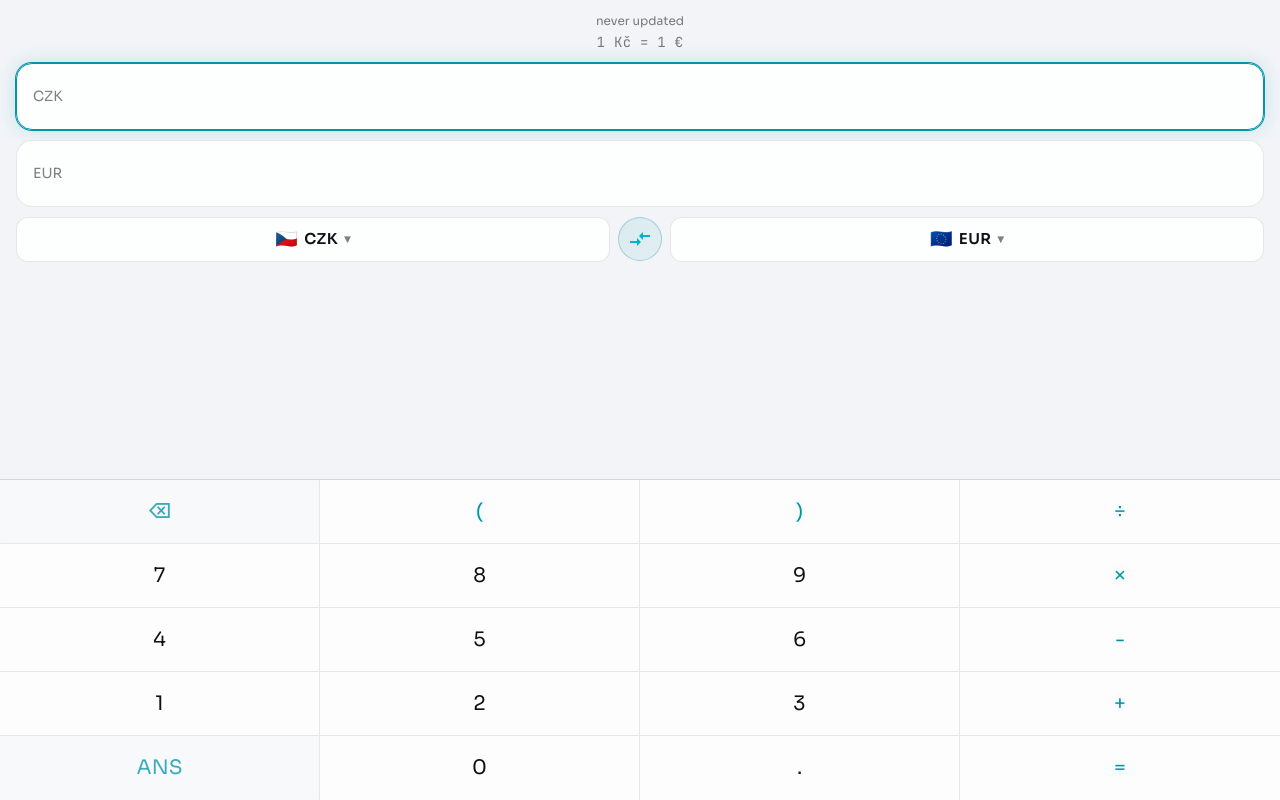
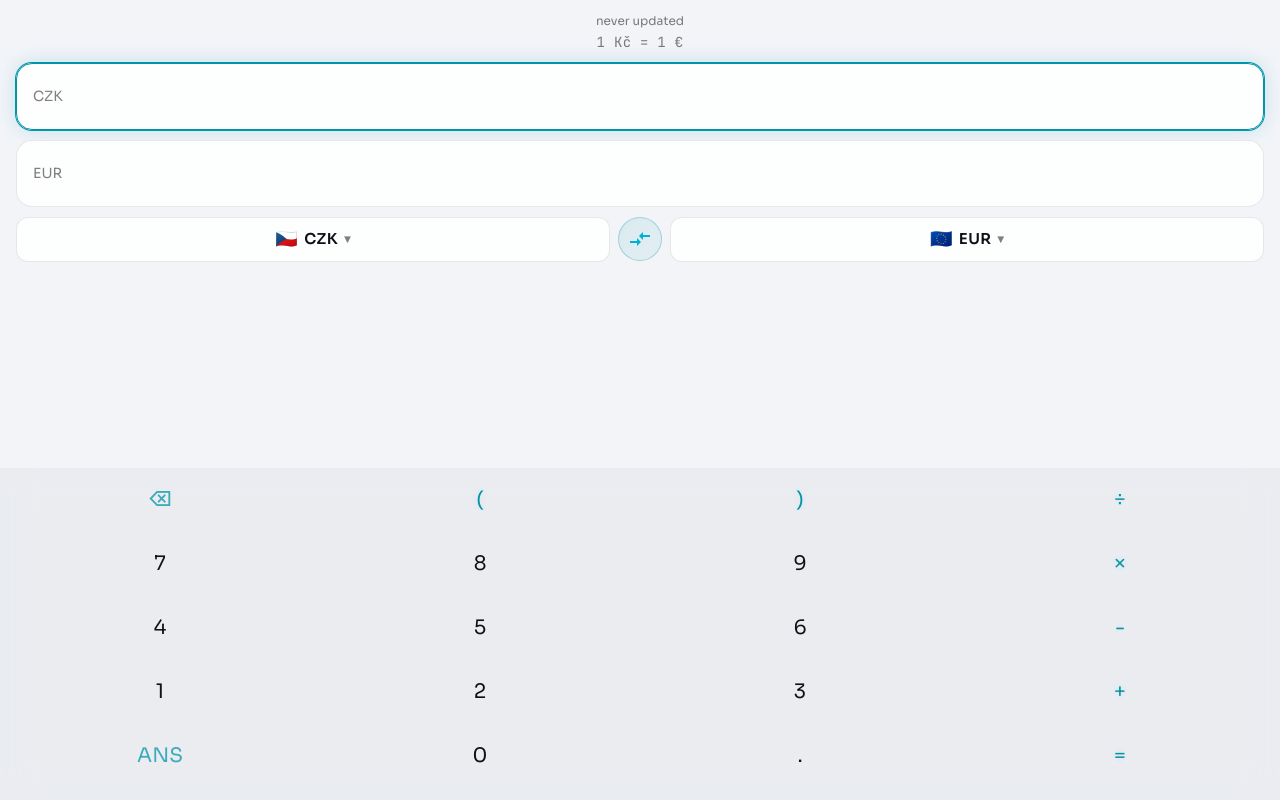
Before and after one commit to Simply56/currency-converter, an Angular app: page / in a window 1280 px wide. Built offline with nearby package versions, Linux system fonts and the light colour scheme; no server answers.

Commit message:
change keyboard visuals

```diff
--- a/src/app/app.css
+++ b/src/app/app.css
@@ -200,10 +200,10 @@
 .keyboard {
   display: grid;
   grid-template-columns: repeat(4, 1fr);
-  border-top: 1px solid var(--color-border);
   background: var(--color-kb-bg);
   backdrop-filter: blur(16px);
   -webkit-backdrop-filter: blur(16px);
+  padding-bottom: max(12px, env(safe-area-inset-bottom));
 }
 
 .key {
@@ -218,29 +218,19 @@
     -apple-system,
     sans-serif;
   border: none;
-  border-right: 1px solid var(--color-border);
-  border-bottom: 1px solid var(--color-border);
-  background: var(--color-kb-surface);
+  background: transparent;
   cursor: pointer;
   user-select: none;
   -webkit-tap-highlight-color: transparent;
   transition:
-    background 0.1s ease,
+    opacity 0.1s ease,
     transform 0.06s ease;
   outline: none;
 }
 
-.key:nth-child(4n) {
-  border-right: none;
-}
-
-.key:nth-last-child(-n + 4) {
-  border-bottom: none;
-}
-
 .key:active {
-  background: var(--color-kb-press);
-  transform: scale(0.96);
+  opacity: 0.5;
+  transform: scale(0.9);
 }
 
 .key--operator {
```
